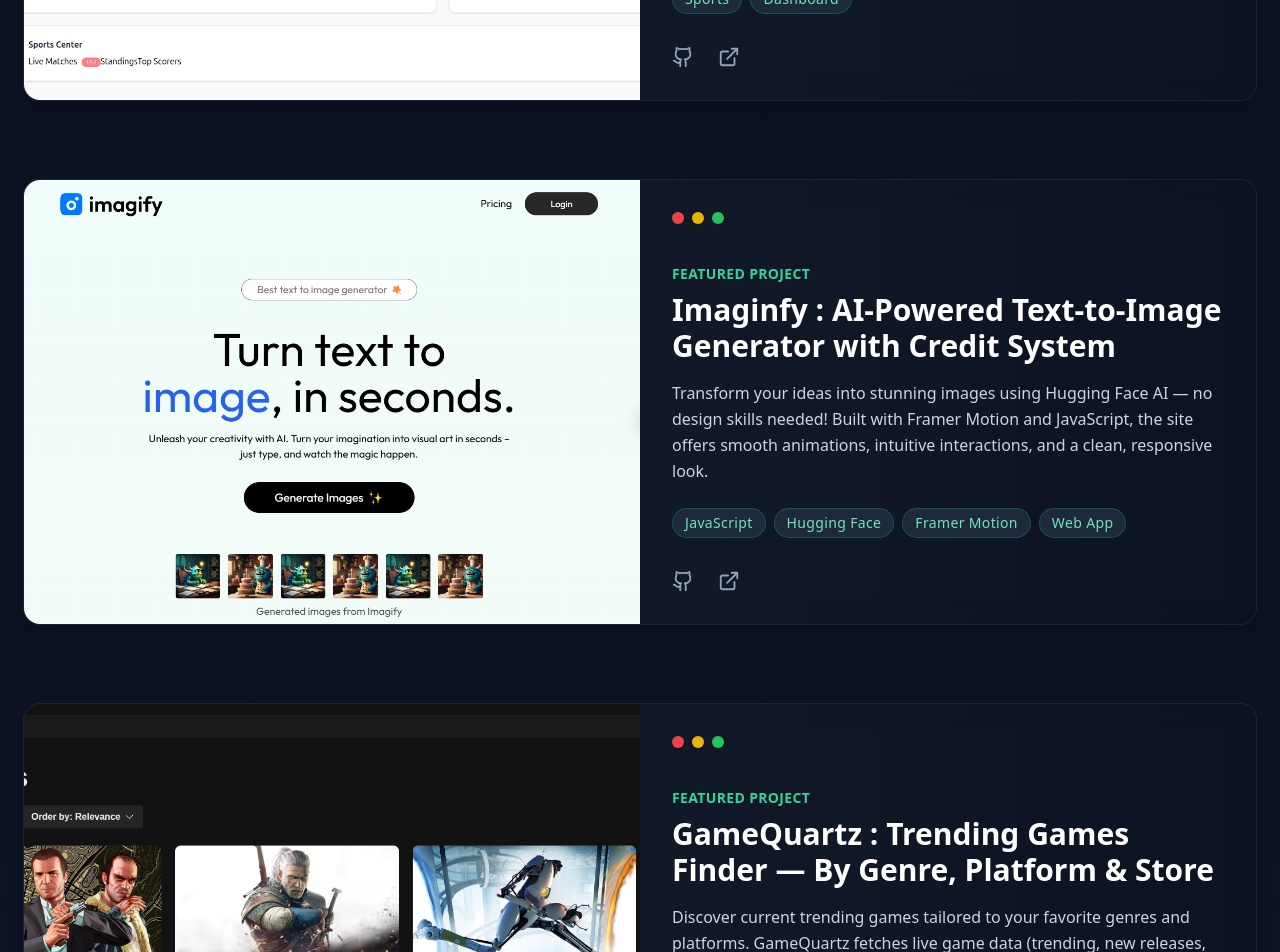
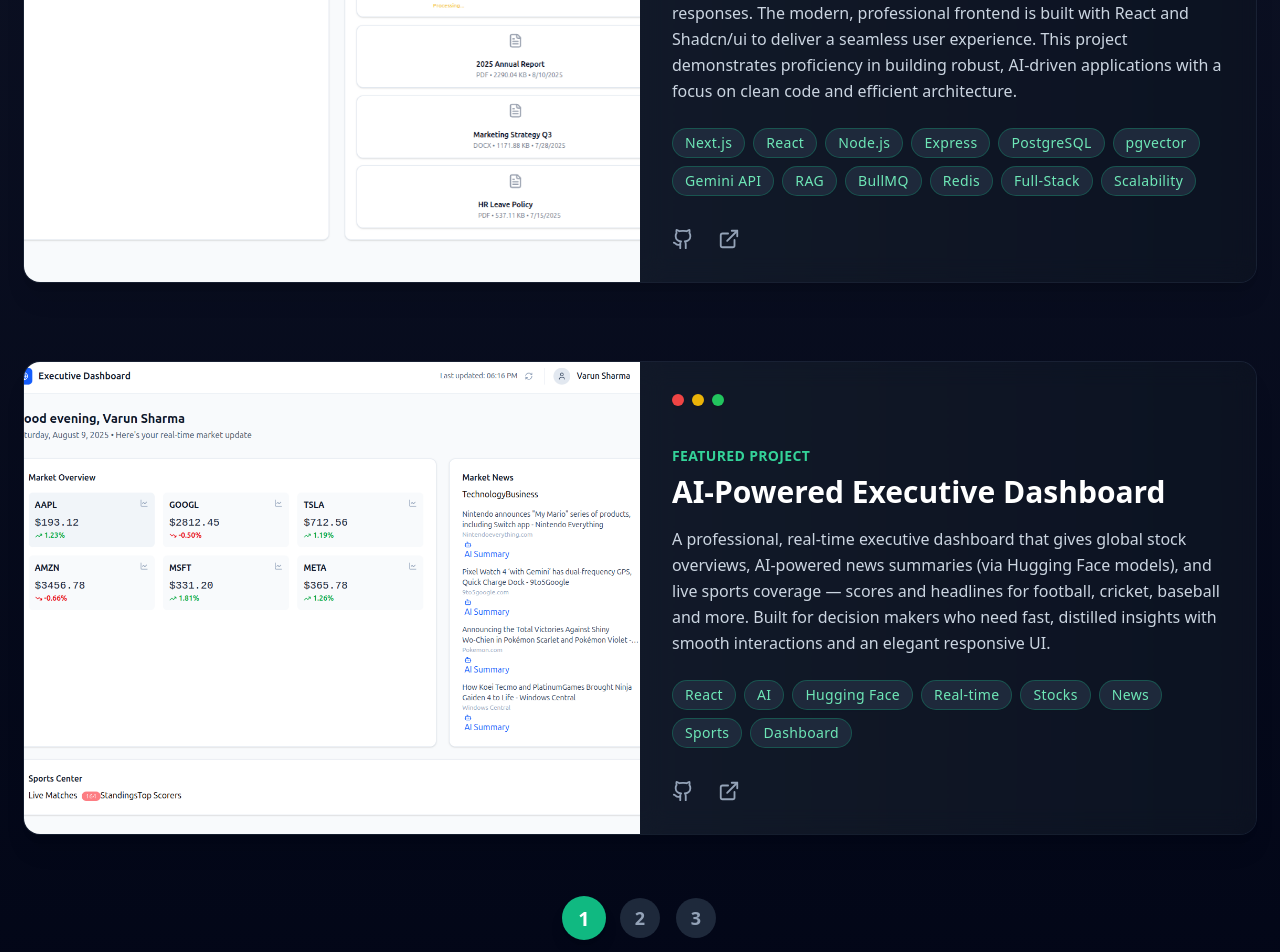
Before and after one commit to VarunWeb6/portfolio-vs, a React (Vite) app: page /projects in a window 1280 px wide. Shown: the part 1540-2492 px from the top of the page. Built offline with nearby package versions, Linux system fonts and the light colour scheme.

Commit message:
feat : added new project

```diff
--- a/src/components/Projects.jsx
+++ b/src/components/Projects.jsx
@@ -1,4 +1,4 @@
-import React from "react";
+import React, { useState } from "react";
 import { Github, ExternalLink } from "lucide-react";
 import SaasAI from "../assets/images/saasAI.png";
 import project3D_logo from "../assets/images/3D_logo.png";
@@ -9,6 +9,7 @@ import Portfolio from "../assets/images/portfolio.png";
 import Gaming from "../assets/images/gaming.png";
 import Dashboard from "../assets/images/dashboard.png";
 import ServerGenerator from "../assets/images/servergenerator.png";
+import KBHUB from "../assets/images/kb-hub.png";
 import { Card, CardContent, CardHeader, CardTitle } from "@/components/ui/card";
 
 const MacOsButtons = () => (
@@ -20,6 +21,9 @@ const MacOsButtons = () => (
 );
 
 const ProjectShowcase = () => {
+  const [currentPage, setCurrentPage] = useState(1);
+  const projectsPerPage = 4;
+
   const projects = [
     {
       title: "3D Website Using Framer-motion",
@@ -51,6 +55,31 @@ const ProjectShowcase = () => {
       "image": ServerGenerator,
       "featured": true
     },
+    {
+      "title": "AI-Powered Knowledge Hub",
+      "description": "A full-stack, scalable application that revolutionizes organizational knowledge management. The platform allows employees to securely upload various document types (PDF, DOCX) and query the content using natural language. The system leverages a Retrieval-Augmented Generation (RAG) architecture to provide precise, citable answers from the company's private knowledge base. The backend is engineered for performance and scalability, featuring an asynchronous job queue for document processing and a persistent Redis cache for real-time chat responses. The modern, professional frontend is built with React and Shadcn/ui to deliver a seamless user experience. This project demonstrates proficiency in building robust, AI-driven applications with a focus on clean code and efficient architecture.",
+      "tags": [
+        "Next.js",
+        "React",
+        "Node.js",
+        "Express",
+        "PostgreSQL",
+        "pgvector",
+        "Gemini API",
+        "RAG",
+        "BullMQ",
+        "Redis",
+        "Full-Stack",
+        "Scalability"
+      ],
+      "links": {
+        "github": "https://github.com/VarunWeb6/knowledge-hub-frontend.git",
+        "demo": "https://knowledge-hub-frontend-rh7e.vercel.app/"
+      },
+      "image": KBHUB,
+      "featured": true
+    },
+
     {
       "title": "AI-Powered Executive Dashboard",
       "description": "A professional, real-time executive dashboard that gives global stock overviews, AI-powered news summaries (via Hugging Face models), and live sports coverage — scores and headlines for football, cricket, baseball and more. Built for decision makers who need fast, distilled insights with smooth interactions and an elegant responsive UI.",
@@ -188,15 +217,38 @@ const ProjectShowcase = () => {
       // "image": "InstaTubeDownloader",
       "featured": true
     }
-
-
   ];
 
+  // Logic for displaying projects
+  const indexOfLastProject = currentPage * projectsPerPage;
+  const indexOfFirstProject = indexOfLastProject - projectsPerPage;
+  const currentProjects = projects.slice(indexOfFirstProject, indexOfLastProject);
+
+  // Logic for displaying page numbers
+  const pageNumbers = [];
+  for (let i = 1; i <= Math.ceil(projects.length / projectsPerPage); i++) {
+    pageNumbers.push(i);
+  }
+
+  const renderPageNumbers = pageNumbers.map(number => {
+    return (
+      <button
+        key={number}
+        onClick={() => setCurrentPage(number)}
+        className={`w-10 h-10 rounded-full flex items-center justify-center font-semibold text-lg transition-colors duration-300 ${currentPage === number
+            ? "bg-emerald-500 text-white shadow-lg scale-110"
+            : "bg-slate-800 text-slate-400 hover:bg-slate-700"
+          }`}
+      >
+        {number}
+      </button>
+    );
+  });
 
   return (
     <section className="pt-32 pb-24 px-6 bg-gradient-to-b from-[#0b1120] via-[#0d1224] to-[#020617] min-h-screen text-white">
       <div className="max-w-7xl mx-auto space-y-20">
-        {projects.map((project, index) => (
+        {currentProjects.map((project, index) => (
           <div
             key={index}
             className="flex flex-col md:flex-row items-center md:items-stretch group rounded-2xl bg-gradient-to-r from-[#1e293b] to-[#0f172a] overflow-hidden shadow-xl ring-1 ring-slate-700/40 transition-all duration-700 hover:scale-[1.01]"
@@ -259,9 +311,13 @@ const ProjectShowcase = () => {
           </div>
         ))}
       </div>
+
+      {/* Pagination Controls */}
+      <div className="flex justify-center mt-16 space-x-4">
+        {renderPageNumbers}
+      </div>
     </section>
   );
-
 };
 
 export default ProjectShowcase;
```
Also changed, not shown: src/assets/images/kb-hub.png (added). Lines whose indentation alone changed are shown as unchanged.
